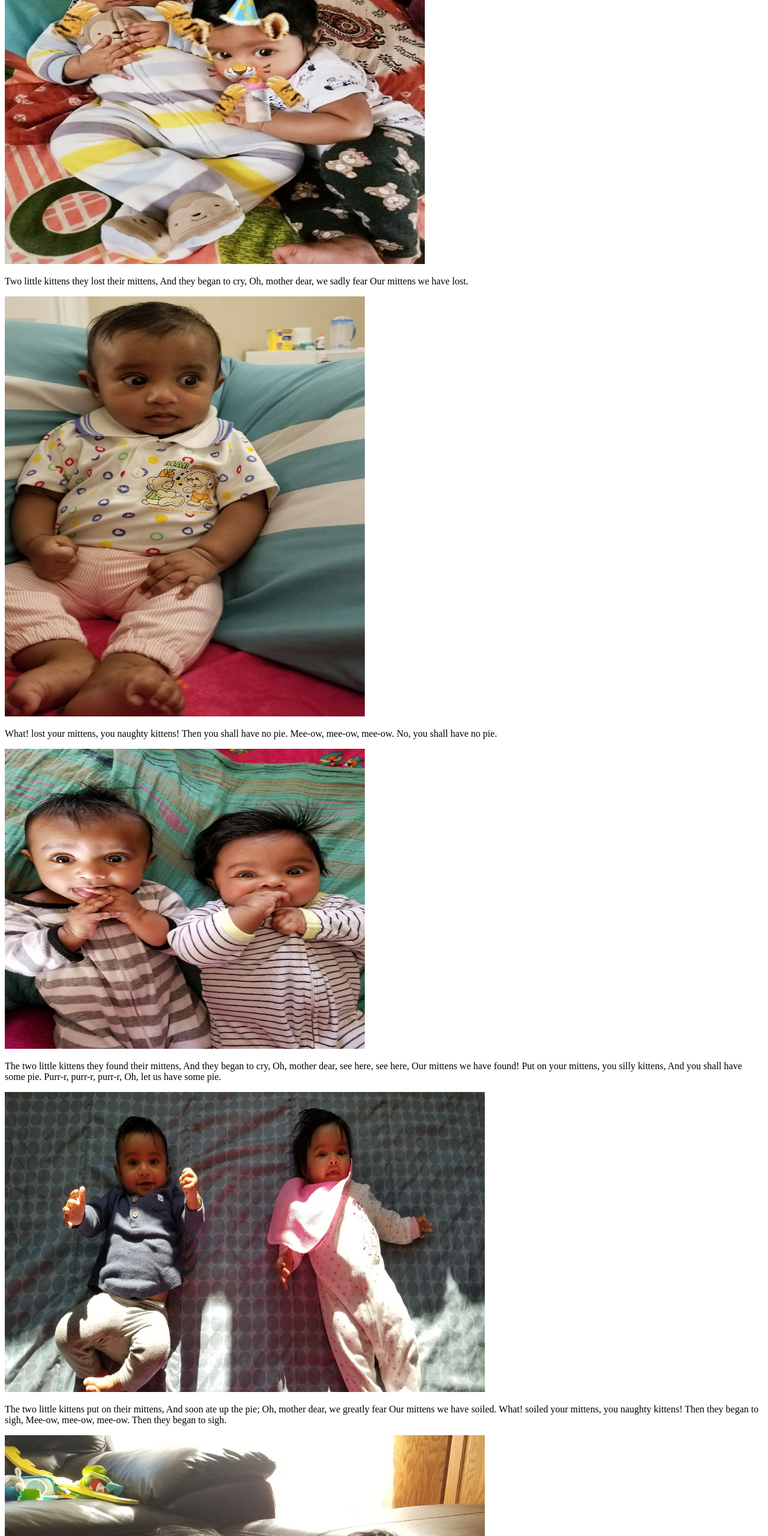
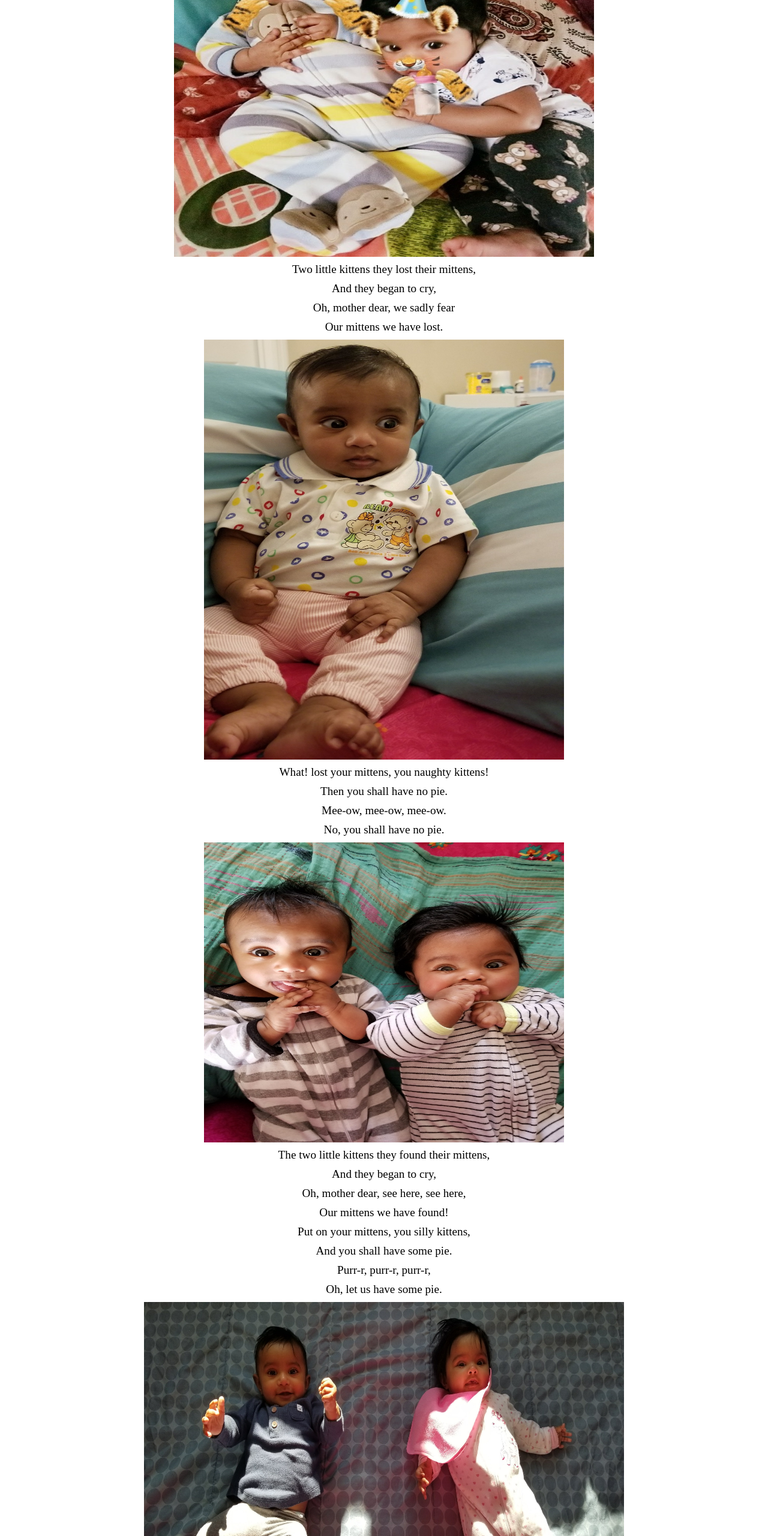
Before and after one commit to CodeCamp-Oct-2021/assignment-4-html-me-something-PriQA, a website: page index.html in a window 1280 px wide. Shown: the part 240-2800 px from the top of the page at 60% size. Drawn offline with Linux system fonts and the light colour scheme.

Commit message:
submitting A4

```diff
--- a/index.html
+++ b/index.html
@@ -1,66 +1,70 @@
 <!DOCTYPE html>
 <html>
    <head>
-      <title>I got two kittens</title>
+      <title>I Got Two Kittens</title>
       <link rel = "stylesheet" type = "text/css" href = "styles.css" />
   </head>
   <body>
-      <div>
-          <h1>I got two kittens</h1>
+      <article>
+          <h1 id= "mainHeading">I Got Two Kittens</h1>
 
-          <img src = "./image/20171218_114745.jpg" height = "600" width = "700" id = "ArushPrisha"/>
-          <p id = "song">Two little kittens they lost their mittens,
-            And they began to cry,
-            Oh, mother dear, we sadly fear
-            Our mittens we have lost.</p>
-      </div>
+          <img src = "./image/20171218_114745.jpg" height = "600" width = "700" class = "ArushPrisha"/>
+          <p>Two little kittens they lost their mittens,</p>
+          <p> And they began to cry,</p>
+          <p> Oh, mother dear, we sadly fear</p>
+          <p> Our mittens we have lost.</p>
+      </article>
       <article>
-         <img src = "./image/20171221_223924.jpg"  height = "700" width = "600" id = "ArushPrisha"/>
-         <p id = "song">What! lost your mittens, you naughty kittens!
-           Then you shall have no pie.
-           Mee-ow, mee-ow, mee-ow.
-           No, you shall have no pie.</p>
+         <img src = "./image/20171221_223924.jpg"  height = "700" width = "600" class = "ArushPrisha"/>
+         <p> What! lost your mittens, you naughty kittens!</p>
+         <p> Then you shall have no pie.</p>
+         <p> Mee-ow, mee-ow, mee-ow.</p>
+         <p> No, you shall have no pie.</p>
       </article>
 
 
       <article>
-         <img src = "./image/20171211_113257.jpg" height = "500" width = "600" id = "ArushPrisha"/>
-         <p id = "song">The two little kittens they found their mittens,
-           And they began to cry,
-           Oh, mother dear, see here, see here,
-           Our mittens we have found!
-           Put on your mittens, you silly kittens,
-           And you shall have some pie.
-           Purr-r, purr-r, purr-r,
-           Oh, let us have some pie.</p>
+         <img src = "./image/20171211_113257.jpg" height = "500" width = "600" class = "ArushPrisha"/>
+         <p> The two little kittens they found their mittens,</p>
+         <p> And they began to cry,</p>
+         <p> Oh, mother dear, see here, see here,</p>
+         <p> Our mittens we have found!</p>
+         <p> Put on your mittens, you silly kittens,</p>
+         <p> And you shall have some pie.</p>
+         <p> Purr-r, purr-r, purr-r,</p>
+         <p> Oh, let us have some pie.</p>
       </article>
       <article>
-         <img src = "./image/20180117_135917.jpg" height = "500" width = "800" id = "ArushPrisha"/>
-         <p id = "song">The two little kittens put on their mittens,
-            And soon ate up the pie;
-            Oh, mother dear, we greatly fear
-            Our mittens we have soiled.
-            What! soiled your mittens, you naughty kittens!
-            Then they began to sigh,
-            Mee-ow, mee-ow, mee-ow.
-            Then they began to sigh.</p>
+         <img src = "./image/20180117_135917.jpg" height = "500" width = "800" class = "ArushPrisha"/>
+         <p> The two little kittens put on their mittens,</p>
+         <p> And soon ate up the pie;</p>
+         <p> Oh, mother dear, we greatly fear</p>
+         <p> Our mittens we have soiled.</p>
+         <p> What! soiled your mittens, you naughty kittens!</p>
+         <p> Then they began to sigh,</p>
+         <p> Mee-ow, mee-ow, mee-ow.</p>
+         <p> Then they began to sigh.</p>
       </article>
 
       <article>
-         <img src = "./image/20180429_160920.jpg" height = "800" width = "800" id = "ArushPrisha"/>
-         <p id = "song">The two little kittens they washed their mittens,
-            And hung them out to dry;
-            Oh! mother dear, do you not hear,
-            Our mittens we have washed!
-            What! washed your mittens, then you’re good kittens,
-            But I smell a rat close by.
-            Mee-ow, mee-ow, mee-ow.
-            We smell a rat close by.</p>
+         <img src = "./image/20180429_160920.jpg" height = "800" width = "800" class = "ArushPrisha"/>
+         <p> The two little kittens they washed their mittens,</p>
+         <p> And hung them out to dry;</p>
+         <p> Oh! mother dear, do you not hear,</p>
+         <p> Our mittens we have washed!</p>
+         <p> What! washed your mittens, then you’re good kittens,</p>
+         <p> But I smell a rat close by.</p>
+         <p> Mee-ow, mee-ow, mee-ow.</p>
+         <p> We smell a rat close by.</p>
          </article>
 
       <footer>
+
          <p>THE END</p>
       </footer>
+
+      <a id="anchorTag" href="https://www.youtube.com/watch?v=n6L6bs_lwOI" >Happy Halloween</a>
+
   </body>
 
 </html>
--- a/styles.css
+++ b/styles.css
@@ -1 +1,45 @@
-/* Write your CSS here! */
+p {
+    margin-top: 10px;
+    margin-bottom: 10px;
+    margin-right: 10px;
+    margin-left: 10px;
+    text-align: center;
+    font-size: larger;
+  }
+
+
+  body {
+    margin-top: 8px;
+    margin-bottom: 8px;
+    margin-right: 8px;
+    margin-left: 8px;
+    display: block;
+
+  }
+
+  .ArushPrisha {
+    display: block;
+    margin-left: auto;
+    margin-right: auto;
+
+  }
+
+  #mainHeading {
+    color: rgb(255, 0, 191);
+    text-align: center;
+    font-family: "Lucida Console";
+  }
+
+  footer{
+      font-size: xx-large;
+      color: rgb(255, 0, 191);
+      margin-top: 60px;
+      margin-bottom: 60px;
+  }
+
+  #anchorTag{
+    margin-top: 3px;
+    margin-bottom: 10px;
+    margin-right: 692px;
+    margin-left: 692px;
+  }
```
